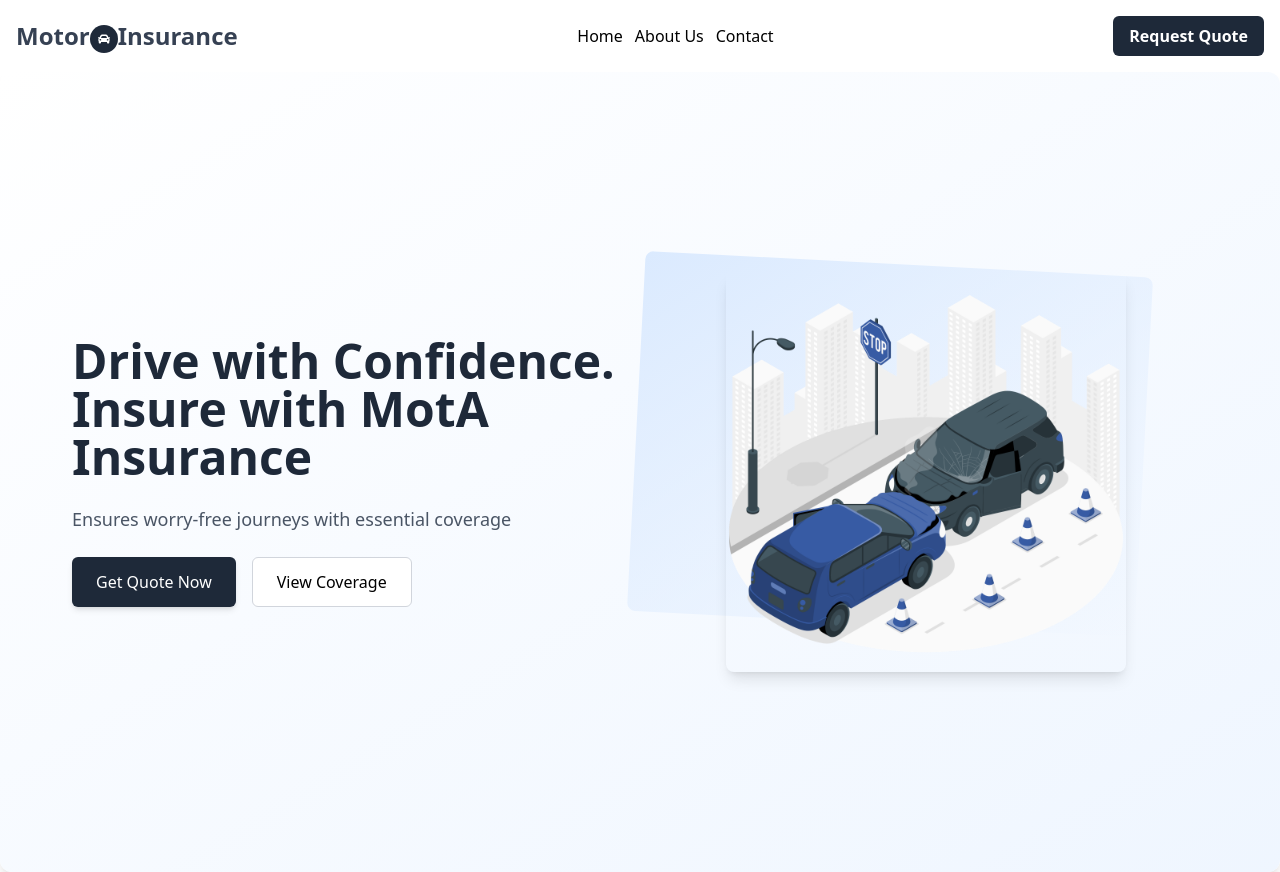
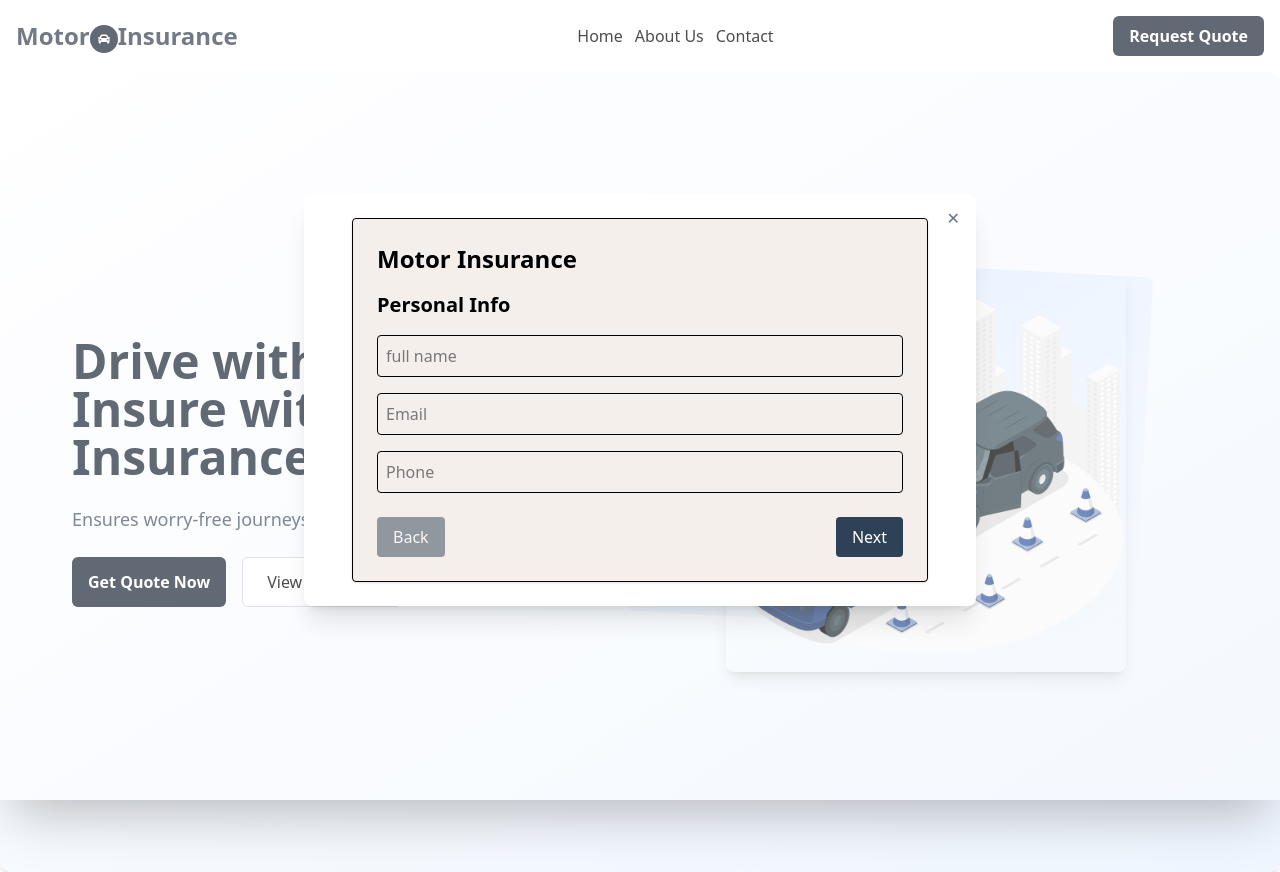
Before and after one commit to aeprodigy/insurance_app, a React (Vite) app: page / in a window 1280 px wide. Both pictures are taken after a click on the button "Request Quote". Built offline with nearby package versions, Linux system fonts and the light colour scheme.

Commit message:
fix model

```diff
--- a/src/App.tsx
+++ b/src/App.tsx
@@ -1,18 +1,23 @@
+import { useState } from "react";
 import HeroSection from "./Components/HeroSection";
 import NavBar from "./Components/NavBar";
-// import { Route, Switch } from "react-router-dom";
-//TODO:
-//use the switch and the route to navigate to the desired pages.
-//so the landing page should have the a button to take us to the
-//screen with the form having the fields to enter details and at the end print a document for the quote.
+import FormsWrapper from "./Components/FormsWrapper";
+import Modal from "./Components/UI_Components/Modal";
 
 const App = () => {
-  //state hook
+  const [isModalOpen, setIsModalOpen] = useState(false);
 
   return (
     <div>
-      <NavBar/>
-      <HeroSection />
+
+        <NavBar onGetQuoteClick={()=> setIsModalOpen(true) } />
+
+
+      <HeroSection onGetQuoteClick={() => setIsModalOpen(true)} />
+
+      <Modal isOpen={isModalOpen} onClose={() => setIsModalOpen(false)}>
+        <FormsWrapper />
+      </Modal>
     </div>
   );
 };
--- a/src/Components/FormsWrapper.tsx
+++ b/src/Components/FormsWrapper.tsx
@@ -4,102 +4,49 @@ import VehicleInfoStep from "./steps/VehicleInfoStep";
 import CoverInfo from "./steps/CoverInfo";
 import SummaryStep from "./steps/SummaryStep";
 
-//the steps and labels list
 const steps = [
   { label: "Personal Info", component: <PersonalInfo /> },
-  { label: "Vehicle information", component: <VehicleInfoStep /> },
+  { label: "Vehicle Information", component: <VehicleInfoStep /> },
   { label: "Cover Info", component: <CoverInfo /> },
-  { label: "hshhshs", component: <SummaryStep /> },
+  { label: "Summary", component: <SummaryStep /> },
 ];
 
 const FormsWrapper = () => {
-  //state hook
   const [currentStep, setCurrentStep] = useState(0);
 
   return (
-    <div
-      className="
-    bg-[#F5EFEB]
-    h-screen
-    max-w-xl
-    mx-auto
-    mt-10
-    p-6border
-    rounded
-    shadow
+    <div className="bg-[#F5EFEB] max-w-xl mx-auto p-6 border rounded shadow max-h-[80vh] overflow-y-auto">
+      <h1 className="text-2xl font-bold mb-4">Motor Insurance</h1>
+      <h3 className="text-xl font-semibold mb-4">{steps[currentStep].label}</h3>
 
-    "
-    >
-      <h1 className="text-2xl font-bold mb-4">Motor Insurance</h1>
-      <h3
-        className="
-      text-xl
-      font-semibold
-      mb-4
-     "
-      >
-        {steps[currentStep].label}
-      </h3>
+      {/* Step content */}
       <div>{steps[currentStep].component}</div>
 
-      {/** Buttons logic */}
-      <div className="flex  justify-between mt-6 ">
-        {/** Button back */}
+      {/* Navigation buttons */}
+      <div className="flex justify-between mt-6">
         <button
           disabled={currentStep === 0}
-          className="
-
-      cursor-pointer
-      px-4
-      py-2
-      bg-[#2F4156]
-      rounded
-      disabled:opacity-50
-      text-white
-      mb-4
-      "
+          className="px-4 py-2 bg-[#2F4156] text-white rounded disabled:opacity-50"
           onClick={() => setCurrentStep((prev) => prev - 1)}
         >
           Back
         </button>
-      </div>
-      {/** Next button logic */}
 
-
-        <div>
-          {/** The buttons start here
-           *
-           */}
         {currentStep < steps.length - 1 ? (
           <button
-          className="
-        cursor-pointer
-        px-4
-        py-2
-        bg-[#2F4156]
-        text-white
-        rounded
-        "
+            className="px-4 py-2 bg-[#2F4156] text-white rounded"
             onClick={() => setCurrentStep((next) => next + 1)}
           >
             Next
           </button>
         ) : (
           <button
-          className="
-         px-4
-        py-2
-        bg-[#2F4156]
-        text-white
-        rounded
-        cursor-pointer
-        "
+            className="px-4 py-2 bg-[#2F4156] text-white rounded"
             onClick={() => alert("Submitted successfully!")}
           >
             Submit
           </button>
         )}
-
       </div>
     </div>
   );
--- a/src/Components/HeroSection.tsx
+++ b/src/Components/HeroSection.tsx
@@ -1,8 +1,13 @@
 import React from "react";
 import { motion } from "framer-motion";
 import img4 from "../assets/background_images/car_crash.png";
+import Button from "./buttons/Button";
 
-const HeroSection: React.FC = () => {
+interface HeroSectionProps {
+  onGetQuoteClick: () => void;
+}
+
+const HeroSection: React.FC<HeroSectionProps> = ({ onGetQuoteClick }) => {
   return (
     <section className="w-full h-screen bg-gradient-to-br from-white to-blue-50 rounded-xl shadow-lg p-8 md:p-18 flex flex-col md:flex-row items-center justify-between gap-2 px-12">
       {/* Left Content */}
@@ -36,9 +41,10 @@ const HeroSection: React.FC = () => {
           animate={{ opacity: 1, y: 0 }}
           transition={{ delay: 1.6, duration: 1 }}
         >
-          <button className="bg-gray-800 cursor-pointer text-white px-6 py-3 rounded-md hover:bg-gray-700 transition shadow-md">
-            Get Quote Now
-          </button>
+
+          <Button text={"Get Quote Now"}
+          onClick={onGetQuoteClick}
+          />
           <button className="bg-white border cursor-pointer border-gray-300 px-6 py-3 rounded-md hover:shadow-md transition">
             View Coverage
           </button>
--- a/src/Components/NavBar.tsx
+++ b/src/Components/NavBar.tsx
@@ -1,8 +1,11 @@
 
 import Button from './buttons/Button'
 import { FaCar } from 'react-icons/fa';
+interface NavBarProps {
+  onGetQuoteClick: () => void;
+}
 
-const NavBar = () => {
+const NavBar:React.FC <NavBarProps>= ({onGetQuoteClick}) => {
   return (
     <div className="px-4 py-4">
       <nav className="flex justify-between items-center">
@@ -19,7 +22,9 @@ const NavBar = () => {
           <li className="cursor-pointer hover:font-bold">Contact</li>
         </ol>
         {/**Button Component */}
-        <Button text={"Request Quote"} />
+        <Button
+        onClick={onGetQuoteClick}
+        text={"Request Quote"} />
       </nav>
     </div>
   );
--- a/src/Components/UI_Components/BottonComponent.tsx
+++ /dev/null
@@ -1,9 +0,0 @@
-
-
-const BottonComponent = () => {
-  return (
-    <div>BottonComponent</div>
-  )
-}
-
-export default BottonComponent
--- /dev/null
+++ b/src/Components/UI_Components/Modal.tsx
@@ -0,0 +1,55 @@
+// components/Modal.tsx
+import { motion, AnimatePresence } from "framer-motion";
+import React from "react";
+
+interface ModalProps {
+  isOpen: boolean;
+  onClose: () => void;
+  children: React.ReactNode;
+}
+
+const backdrop = {
+  hidden: { opacity: 0 },
+  visible: { opacity: 1 },
+};
+
+const modal = {
+  hidden: { opacity: 0, scale: 0.95 },
+  visible: { opacity: 1, scale: 1 },
+};
+
+const Modal: React.FC<ModalProps> = ({ isOpen, onClose, children }) => {
+  return (
+    <AnimatePresence>
+      {isOpen && (
+        <motion.div
+          className="fixed top-0 left-0 w-full h-full bg-white/30 bg-opacity-50 flex items-center justify-center z-50 shadow-2xl"
+          variants={backdrop}
+          initial="hidden"
+          animate="visible"
+          exit="hidden"
+          onClick={onClose}
+        >
+          <motion.div
+            className="bg-white rounded-lg shadow-xl max-w-2xl w-full p-6 relative"
+            variants={modal}
+            initial="hidden"
+            animate="visible"
+            exit="hidden"
+            onClick={(e) => e.stopPropagation()}
+          >
+            <button
+              className="absolute top-3 right-4 text-gray-500 hover:text-gray-800"
+              onClick={onClose}
+            >
+              ✕
+            </button>
+            {children}
+          </motion.div>
+        </motion.div>
+      )}
+    </AnimatePresence>
+  );
+};
+
+export default Modal;
--- /dev/null
+++ b/src/Components/UI_Components/QouteFormPage.tsx
@@ -0,0 +1,25 @@
+// pages/QuoteFormPage.tsx or inside your HeroSection or wherever you want
+import React, { useState } from "react";
+import Modal from "./Modal";
+import FormsWrapper from "../FormsWrapper";
+
+const QuoteFormPage = () => {
+  const [isModalOpen, setModalOpen] = useState(false);
+
+  return (
+    <div className="p-6">
+      <button
+        onClick={() => setModalOpen(true)}
+        className="bg-blue-700 text-white px-6 py-2 rounded hover:bg-blue-800 transition"
+      >
+        Get a Quote
+      </button>
+
+      <Modal isOpen={isModalOpen} onClose={() => setModalOpen(false)}>
+        <FormsWrapper />
+      </Modal>
+    </div>
+  );
+};
+
+export default QuoteFormPage;
```
Lines whose indentation alone changed are shown as unchanged.
